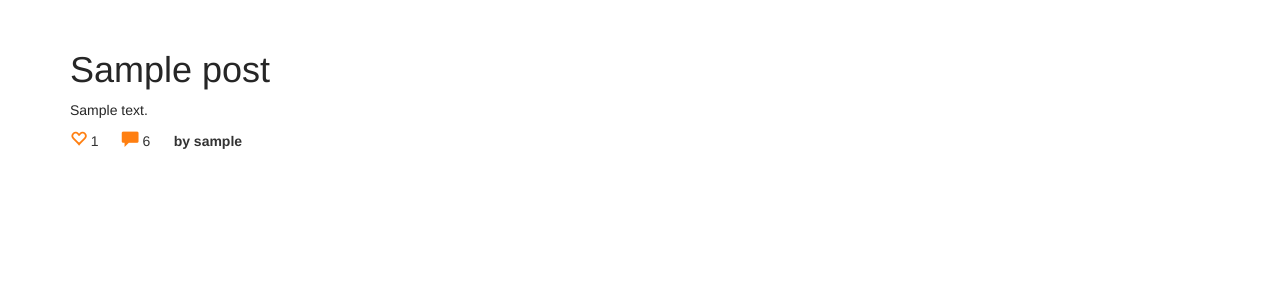
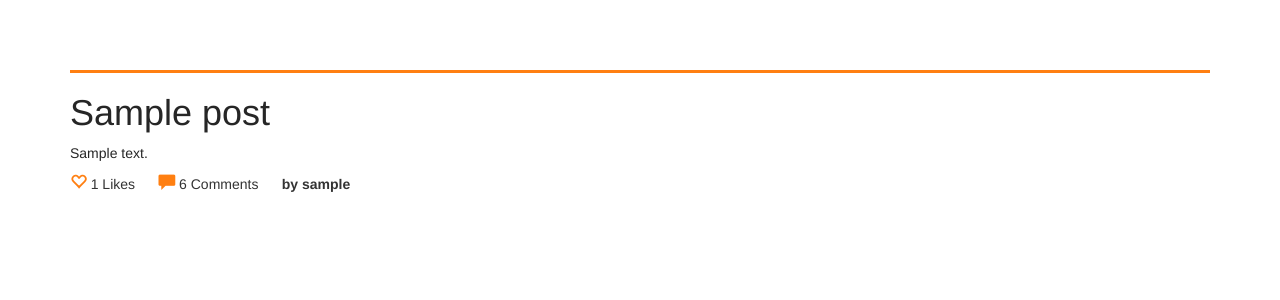
Before and after one commit to Frozander/Chirper, a Flask app: template chirper/templates/base.html in a window 1280 px wide. Shown: the top 300 px of the page. Run offline with Flask 2, Linux system fonts and the light colour scheme; tables that the repository leaves empty hold one stand-in row (values such as "Sample post"); the template is opened without the code that fills it: values that come from a table or form of the project are taken from there, most other values are stand-ins (such as "Sample title", 1, 10 or a date in 2020); some libraries are stand-ins or nearby versions.

Commit message:
Visuals and consistency

```diff
--- a/chirper/static/base.css
+++ b/chirper/static/base.css
@@ -38,22 +38,22 @@ a:any-link {
 
 /* Dashed border */
 hr.dashed {
-  border-top: 3px dashed #bbb;
+  border-top: 3px dashed var(--palette-orange);
 }
 
 /* Dotted border */
 hr.dotted {
-  border-top: 3px dotted #bbb;
+  border-top: 3px dotted var(--palette-orange);
 }
 
 /* Solid border */
 hr.solid {
-  border-top: 3px solid #bbb;
+  border-top: 3px solid var(--palette-orange);
 }
 
 /* Rounded border */
 hr.rounded {
-  border-top: 8px solid #bbb;
+  border-top: 8px solid var(--palette-orange);
   border-radius: 5px;
 }
 
--- a/chirper/templates/base.html
+++ b/chirper/templates/base.html
@@ -27,6 +27,7 @@
     {% endif %}
     {% endwith %}
 
+    <hr class="solid">
 
     {% for post in posts %}
     <article class="post">
@@ -48,11 +49,13 @@
                 <span class="glyphicon glyphicon-heart-empty"></span>
             </a>
             {% endif %}
-            {{ post.likes.count() }} &nbsp;&nbsp;&nbsp;&nbsp;
+            {{ post.likes.count() }} Likes
+            &nbsp;&nbsp;&nbsp;&nbsp;
             <a href="{{ url_for('posts.post_page', id=post.id) }}#Comments">
                 <span class="glyphicon glyphicon glyphicon-comment"></span>
             </a>
-            {{ range(1, 10) | random }} &nbsp;&nbsp;&nbsp;&nbsp;
+            {{ range(1, 10) | random }} Comments
+            &nbsp;&nbsp;&nbsp;&nbsp;
             {% if current_user.id == post.author_id %}
             <a aria-hidden="true" href="{{ url_for('posts.edit', id=post.id, next=request.path) }}">
                 <span class="glyphicon glyphicon-pencil"></span>
--- a/chirper/templates/posts/post.html
+++ b/chirper/templates/posts/post.html
@@ -15,6 +15,8 @@
     {% endfor %}
     {% endif %}
     {% endwith %}
+
+    <hr class="solid">
 
     <article>
         <header>
```
